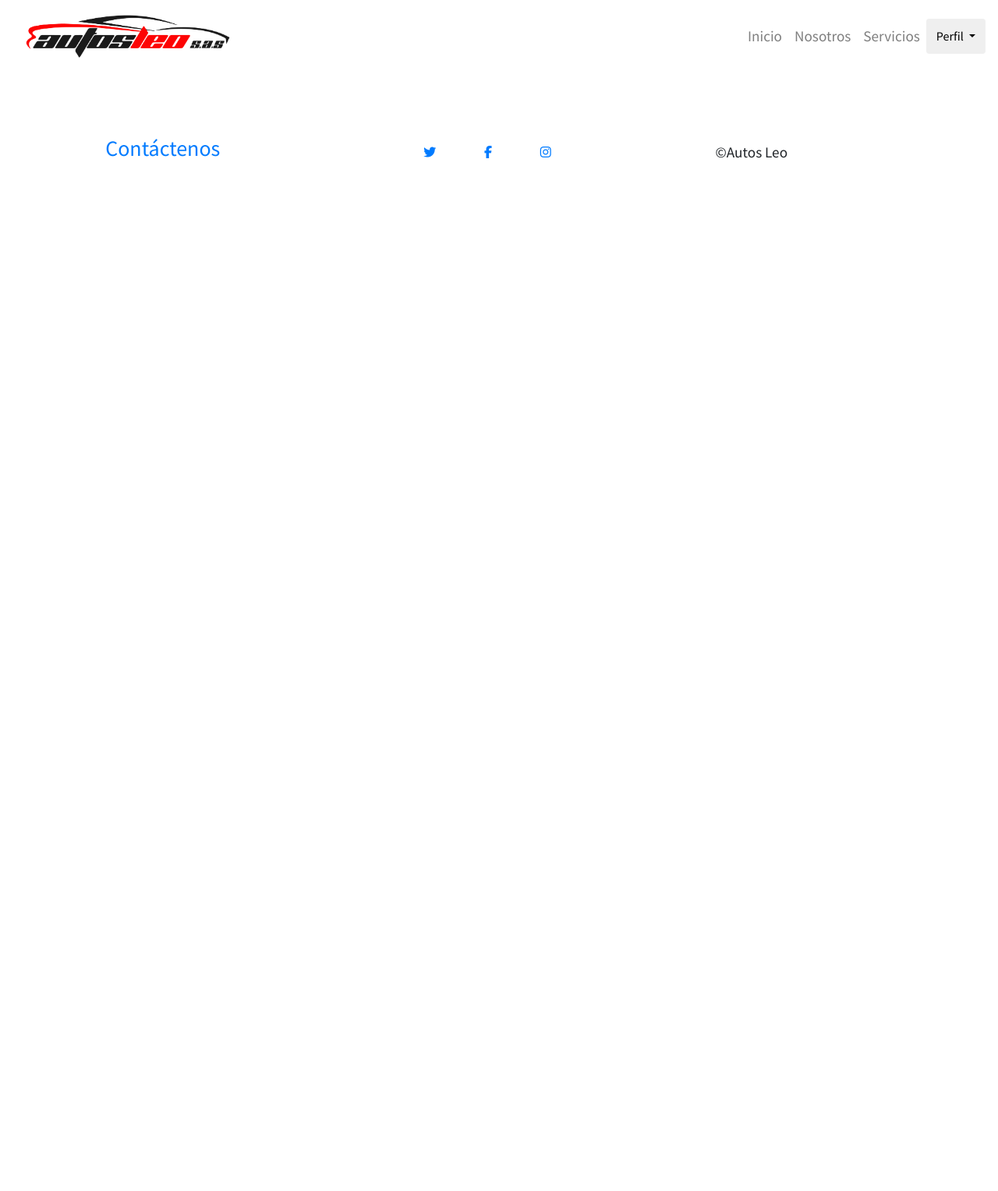
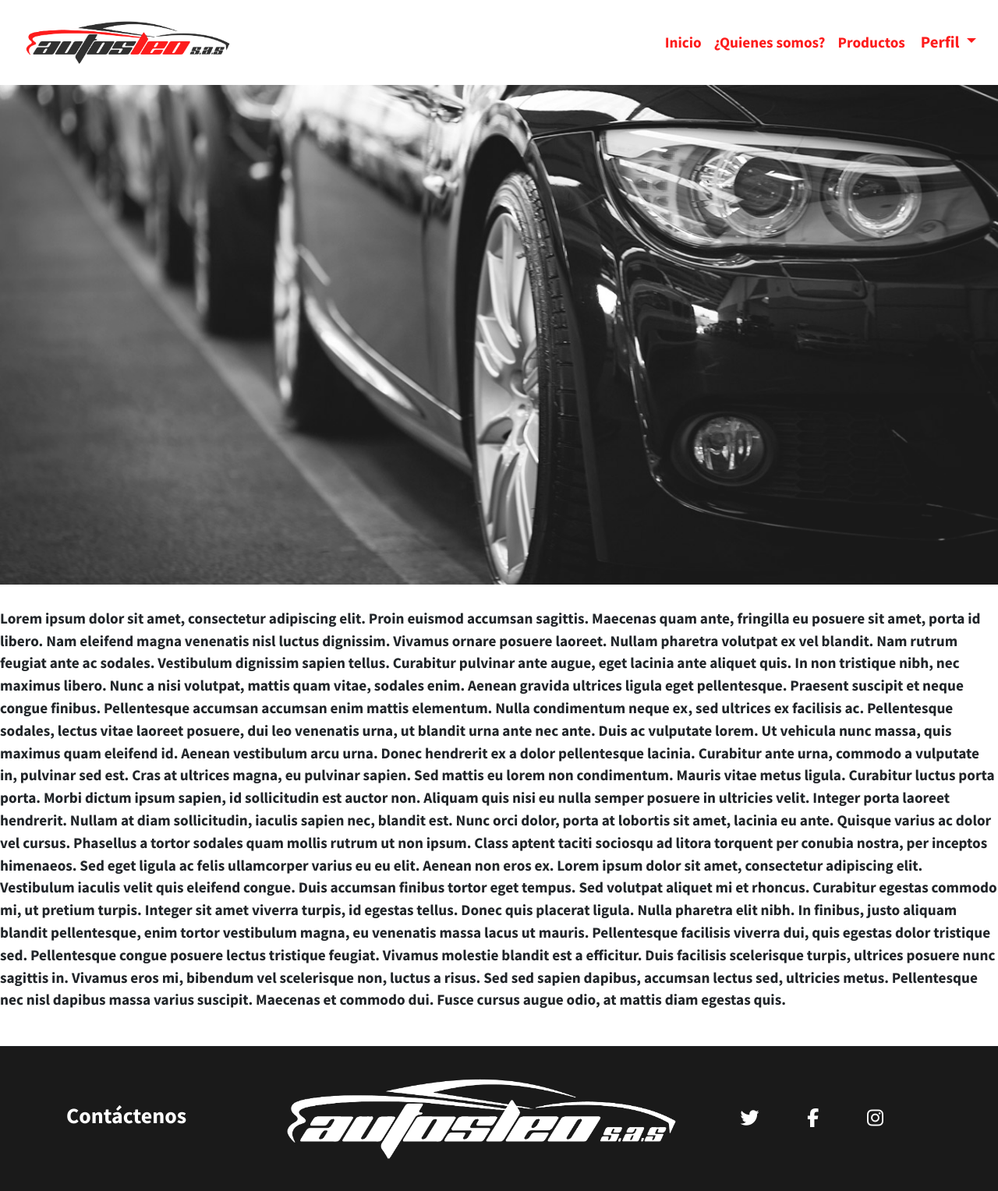
Before and after one commit to Juangarzon11/autos-leo, a PHP site: page / in a window 1280 px wide. Shown: the whole page at 78% size. Before the commit the page ends 203 px from the top, so only its background shows below. Run offline with PHP 8.4, Linux system fonts and the light colour scheme; some libraries are stand-ins or nearby versions.

Commit message:
Index con estilos

```diff
--- a/css/estilo.css
+++ b/css/estilo.css
@@ -6,8 +6,110 @@
 body {
     font-size: 1.2rem;
     font-family: 'Source Sans Pro', sans-serif;
+    font-weight: 700;
 }
 
+h1,
+h2,
+h3 {
+    font-weight: 900;
+}
+
+/* Utilidades */
+
+.btn-invi {
+    background-color: rgba(0, 0, 0, 0);
+    color: #FD0404;
+    border: none;
+    font-size: 1.3rem;
+    border-radius: 0.5rem;
+}
+
+
+
+
+
+/* Index */
+
+.navbar {
+    padding: 1rem;
+}
+
+
 .bg-nav {
-    background-color:;
+    background-color: #ffffff;
 }
+
+
+
+nav a {
+    color: #FD0404 !important;
+    text-decoration: none;
+}
+
+nav a:hover {
+    color: #1A1A1A !important;
+}
+
+
+
+.bg-ind {
+    background-image: url(../img/bg-01.jpg);
+    height: 750px;
+    opacity: 0.9;
+    background-position: center;
+    background-repeat: no-repeat;
+    background-size: cover;
+}
+
+.dropdown-toggle {
+    font-weight: 700;
+}
+
+
+.dropdown-toggle:hover {
+    color: #1A1A1A;
+}
+
+.dropdown-item{
+    color: #FD0404;
+}
+
+.dropdown-item:hover {
+    background-color: #1A1A1A !important;
+    color: #ffffff;
+}
+
+
+
+
+
+
+/* Footer */
+
+.footer {
+    padding: 2rem;
+    border-top-width: 1px;
+    border-top-style: solid;
+    background-color: #1A1A1A;
+}
+
+.contac a {
+    text-decoration: none;
+    color: #fff;
+}
+
+.contac a:hover {
+    color: #FD0404;
+    text-decoration: none;
+}
+
+.redes i {
+    color: #fff;
+    font-size: 1.5rem;
+}
+
+.redes i:hover {
+    color: #FD0404;
+    font-size: 1.8rem;
+}
--- a/index.php
+++ b/index.php
@@ -10,6 +10,7 @@
     <link rel="stylesheet" href="https://maxcdn.bootstrapcdn.com/bootstrap/4.0.0/css/bootstrap.min.css" integrity="sha384-Gn5384xqQ1aoWXA+058RXPxPg6fy4IWvTNh0E263XmFcJlSAwiGgFAW/dAiS6JXm" crossorigin="anonymous">
 
     <!-- Google Fonts -->
+    <link rel="preconnect" href="https://fonts.gstatic.com/%22%3E">
     <link href="https://fonts.googleapis.com/css2?family=Source+Sans+Pro:wght@400;700&display=swap" rel="stylesheet">
 
     <!-- Font Awesome -->
@@ -37,10 +38,10 @@
                         <a class="nav-link" href="#">Inicio</span></a>
                     </li>
                     <li class="nav-item">
-                        <a class="nav-link" href="#">Nosotros</a>
+                        <a class="nav-link" href="#">¿Quienes somos?</a>
                     </li>
                     <li class="nav-item">
-                        <a class="nav-link" href="#">Servicios</a>
+                        <a class="nav-link" href="#">Productos</a>
                     </li>
                     <div class="btn-group">
                         <button type="button" class="btn btn-invi dropdown-toggle" data-toggle="dropdown" data-display="static" aria-haspopup="true" aria-expanded="false">
@@ -50,7 +51,6 @@
                             <button class="dropdown-item" type="button">Mi Perfil</button>
                             <button class="dropdown-item" type="button">Mi Vehículo</button>
                             <button class="dropdown-item" type="button">Reservas</button>
-                            <button class="dropdown-item" type="button">Parqueo</button>
                             <div class="dropdown-divider"></div>
                             <button class="dropdown-item" type="button">Cerrar Sesión</button>
                         </div>
@@ -61,21 +61,33 @@
     </section>
 
     <section class="">
-        <br> <br>
+    <br>
+        <p> Lorem ipsum dolor sit amet, consectetur adipiscing elit. Proin euismod accumsan sagittis. Maecenas quam ante, fringilla eu posuere sit amet, porta id libero. Nam eleifend magna venenatis nisl luctus dignissim. Vivamus ornare posuere laoreet. Nullam pharetra volutpat ex vel blandit. Nam rutrum feugiat ante ac sodales. Vestibulum dignissim sapien tellus. Curabitur pulvinar ante augue, eget lacinia ante aliquet quis. In non tristique nibh, nec maximus libero. Nunc a nisi volutpat, mattis quam vitae, sodales enim. Aenean gravida ultrices ligula eget pellentesque.
+
+Praesent suscipit et neque congue finibus. Pellentesque accumsan accumsan enim mattis elementum. Nulla condimentum neque ex, sed ultrices ex facilisis ac. Pellentesque sodales, lectus vitae laoreet posuere, dui leo venenatis urna, ut blandit urna ante nec ante. Duis ac vulputate lorem. Ut vehicula nunc massa, quis maximus quam eleifend id. Aenean vestibulum arcu urna. Donec hendrerit ex a dolor pellentesque lacinia. Curabitur ante urna, commodo a vulputate in, pulvinar sed est. Cras at ultrices magna, eu pulvinar sapien. Sed mattis eu lorem non condimentum. Mauris vitae metus ligula. Curabitur luctus porta porta. Morbi dictum ipsum sapien, id sollicitudin est auctor non. Aliquam quis nisi eu nulla semper posuere in ultricies velit. Integer porta laoreet hendrerit.
+
+Nullam at diam sollicitudin, iaculis sapien nec, blandit est. Nunc orci dolor, porta at lobortis sit amet, lacinia eu ante. Quisque varius ac dolor vel cursus. Phasellus a tortor sodales quam mollis rutrum ut non ipsum. Class aptent taciti sociosqu ad litora torquent per conubia nostra, per inceptos himenaeos. Sed eget ligula ac felis ullamcorper varius eu eu elit. Aenean non eros ex. Lorem ipsum dolor sit amet, consectetur adipiscing elit. Vestibulum iaculis velit quis eleifend congue. Duis accumsan finibus tortor eget tempus. Sed volutpat aliquet mi et rhoncus. Curabitur egestas commodo mi, ut pretium turpis. Integer sit amet viverra turpis, id egestas tellus. Donec quis placerat ligula. Nulla pharetra elit nibh. In finibus, justo aliquam blandit pellentesque, enim tortor vestibulum magna, eu venenatis massa lacus ut mauris.
+
+Pellentesque facilisis viverra dui, quis egestas dolor tristique sed. Pellentesque congue posuere lectus tristique feugiat. Vivamus molestie blandit est a efficitur. Duis facilisis scelerisque turpis, ultrices posuere nunc sagittis in. Vivamus eros mi, bibendum vel scelerisque non, luctus a risus. Sed sed sapien dapibus, accumsan lectus sed, ultricies metus. Pellentesque nec nisl dapibus massa varius suscipit. Maecenas et commodo dui. Fusce cursus augue odio, at mattis diam egestas quis. </p>
+         <br>
     </section>
 
-    <footer class="footer py-4">
+    <footer class="footer py-4 ">
         <div class="container">
             <div class="row align-items-center">
-                <div class="col-lg-3 text-lg-center text-center contac">
+                <div class="col-lg-3 text-lg-left text-center contac">
                     <h3 class="contac"><a href="#">Contáctenos</a></h3>
                 </div>
-                <div class="col-lg-6 my-3 my-lg-0 text-lg-center text-center">
+                <div class="col-lg-6 text-lg-center text-center">
+                    <a class="navbar-brand" href="index.php">
+                        <img src="img/logo-blan.png" alt="">
+                    </a>
+                </div>
+                <div class="col-lg-3 my-3 my-lg-0 text-lg-center text-center">
                     <a class="redes btn btn-social mx-3" href="#!"><i class="fab fa-twitter"></i></a>
                     <a class="redes btn btn-social mx-3" href="#!"><i class="fab fa-facebook-f"></i></a>
                     <a class="redes btn btn-social mx-3" href="#!"><i class="fab fa-instagram"></i></a>
                 </div>
-                <div class="col-lg-3 text-lg-left text-center copy">©Autos Leo</div>
             </div>
         </div>
     </footer>
```
Also changed, not shown: img/bg-01.jpg (added), vistas/productos.php (added).
